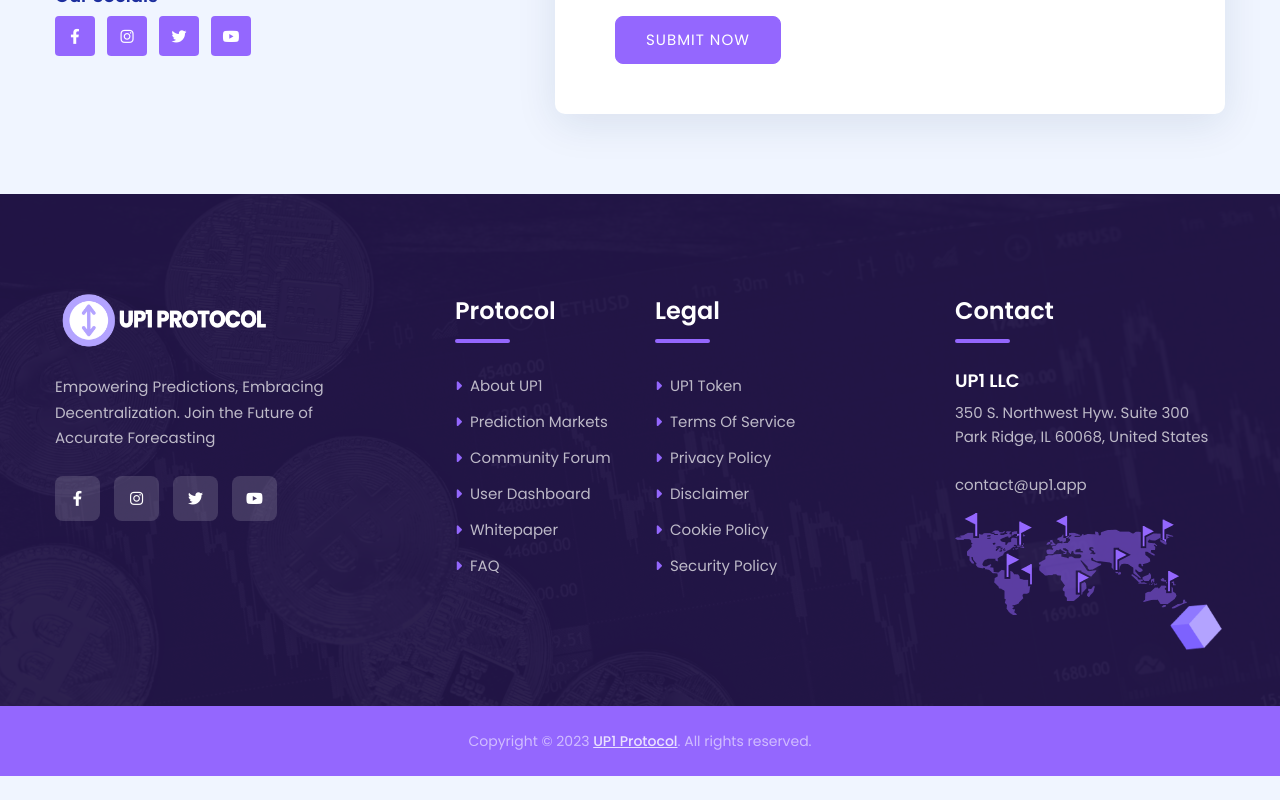
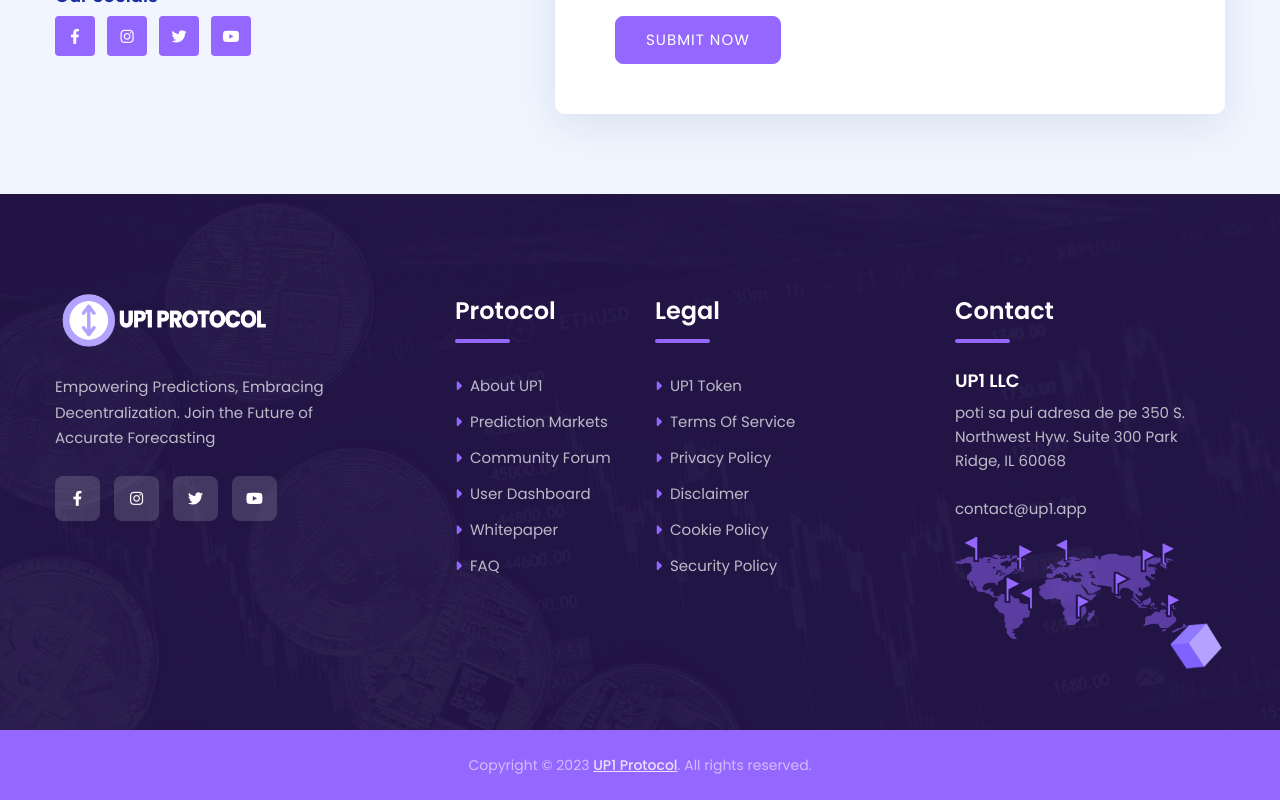
Before and after one commit to DevExpert0101/Up1App, a React (Create React App) app: page /contact-us in a window 1280 px wide. Shown: the part 962-1762 px from the top of the page. Before the commit the page ends 1738 px from the top, so only its background shows below. Built offline with nearby package versions, Linux system fonts and the light colour scheme.

Commit message:
updated address

```diff
--- a/src/layouts/Footer.js
+++ b/src/layouts/Footer.js
@@ -77,7 +77,7 @@
                                     <h4 className="widget-title">Contact</h4>
                                     <div className="clearfix">
                                         <h6 className="title">UP1 LLC</h6>
-                                        <p>350 S. Northwest Hyw. Suite 300 Park Ridge, IL 60068, United States<br/><br/> contact@up1.app </p>
+                                        <p>poti sa pui adresa de pe 350 S. Northwest Hyw. Suite 300 Park Ridge, IL 60068<br/><br/> contact@up1.app </p>
                                         <img src={flags} alt="" />
                                     </div>
                                 </div>
```
